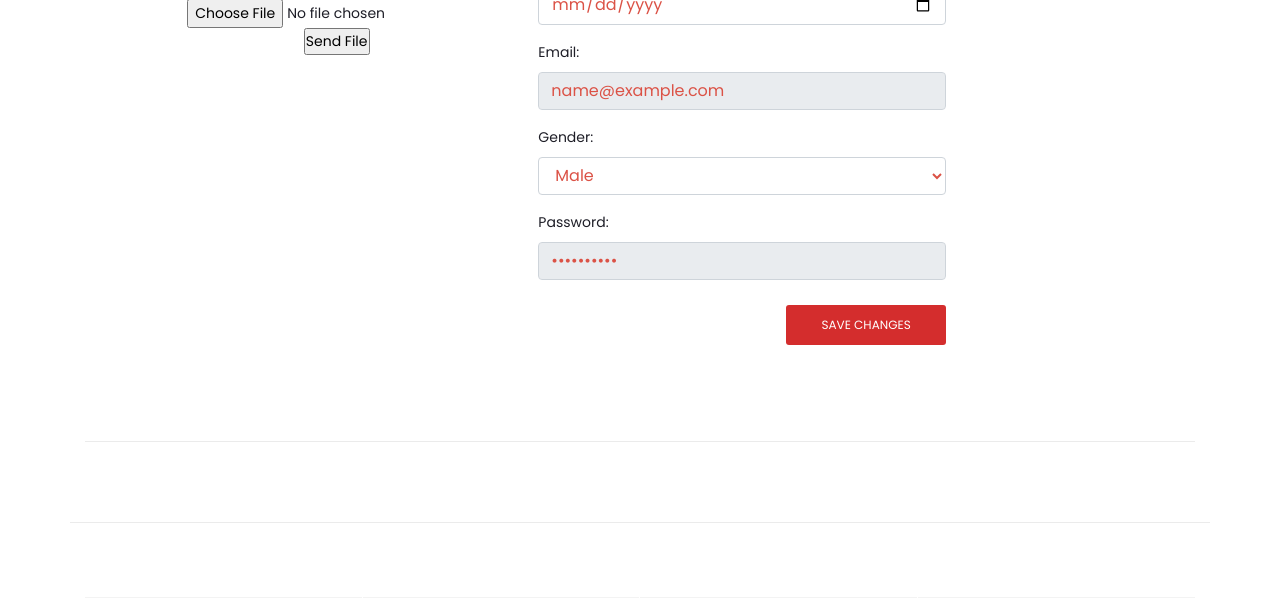
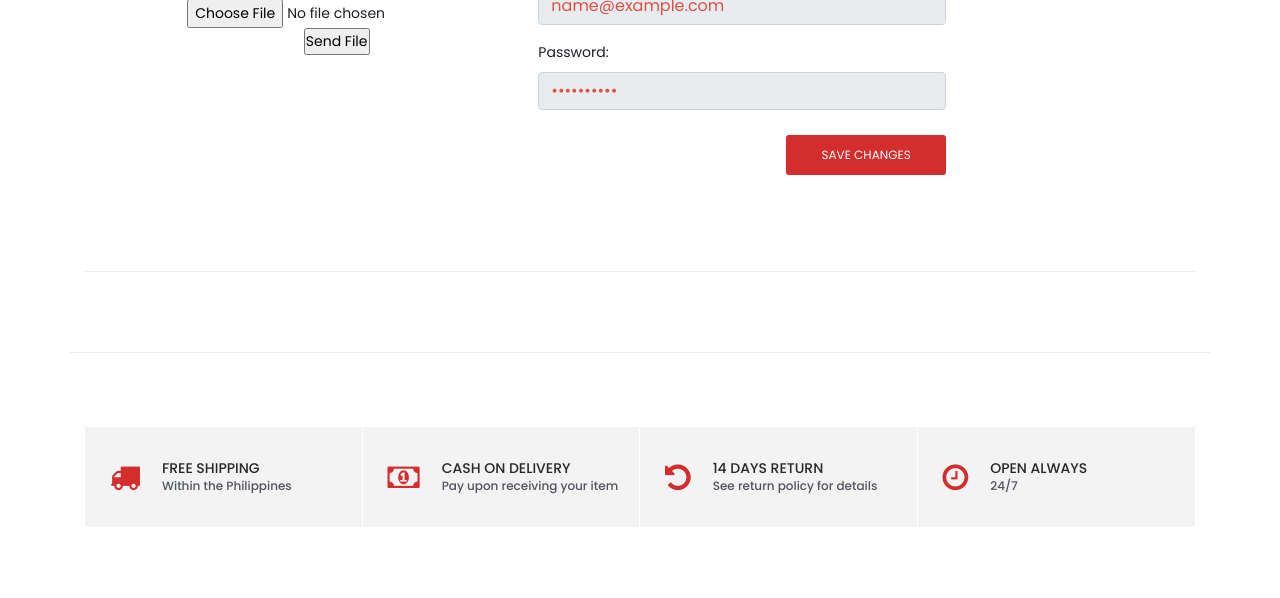
Before and after one commit to Ted125/KwARto, a PHP site: page /capstone-project/profile.php in a window 1280 px wide. Shown: the part 718-1316 px from the top of the page. Run offline with PHP 8.4, Linux system fonts and the light colour scheme; the visitor is signed in with stand-in values (Sample User, id 1).

Commit message:
profile fields aligned to new db (user)

```diff
--- a/profile.php
+++ b/profile.php
@@ -87,12 +87,6 @@ n<!DOCTYPE html>
 													</div>
 												</div>
 												<div class="form-group">
-													<label class="col-lg-3 control-label">Address:</label>
-													<div class="col-lg-8">
-														<input class="form-control" type="text" <?php echo 'value='.$_SESSION['address'].'';?> >
-													</div>
-												</div>
-												<div class="form-group">
 													<label class="col-lg-3 control-label">Birthdate:</label>
 													<div class="col-lg-8">
 														<input class="form-control" type="date" <?php echo 'value='.$_SESSION['birthdate'].'';?> >
@@ -102,18 +96,6 @@ n<!DOCTYPE html>
 													<label class="col-lg-3 control-label">Email:</label>
 													<div class="col-lg-8">
 														<input class="form-control" disabled="" type="text" <?php echo 'value='.$_SESSION['email'].'';?> >
-													</div>
-												</div>
-												<div class="form-group">
-													<label class="col-lg-3 control-label">Gender:</label>
-													<div class="col-lg-8">
-														<div class="ui-select">
-															<select id="user_time_zone" class="form-control">
-																<option value="Hawaii">Male</option>
-																<option value="Alaska">Female</option>
-																<option value="Alaska">Other</option>
-															</select>
-														</div>
 													</div>
 												</div>
 												<div class="form-group">
```
